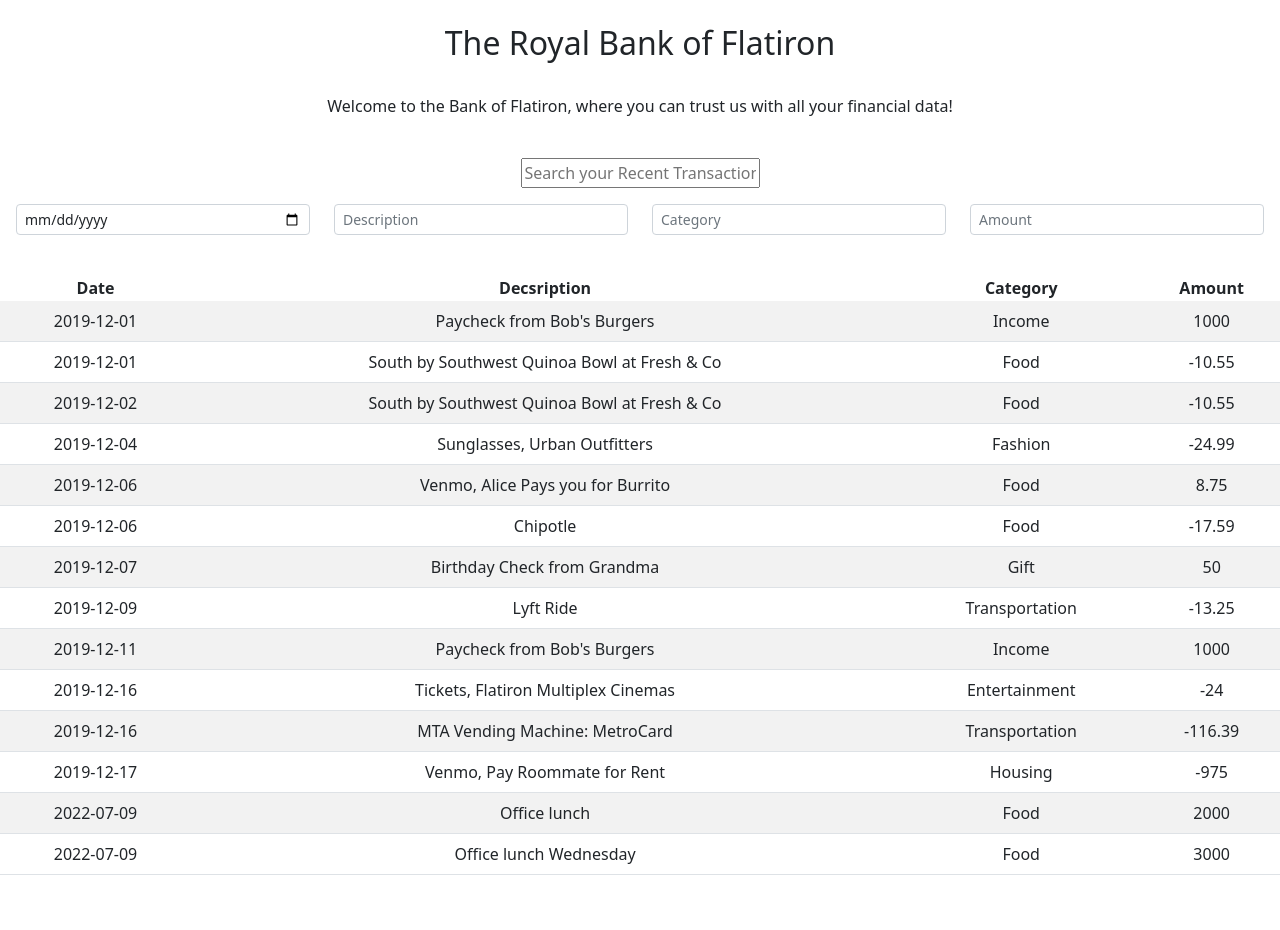
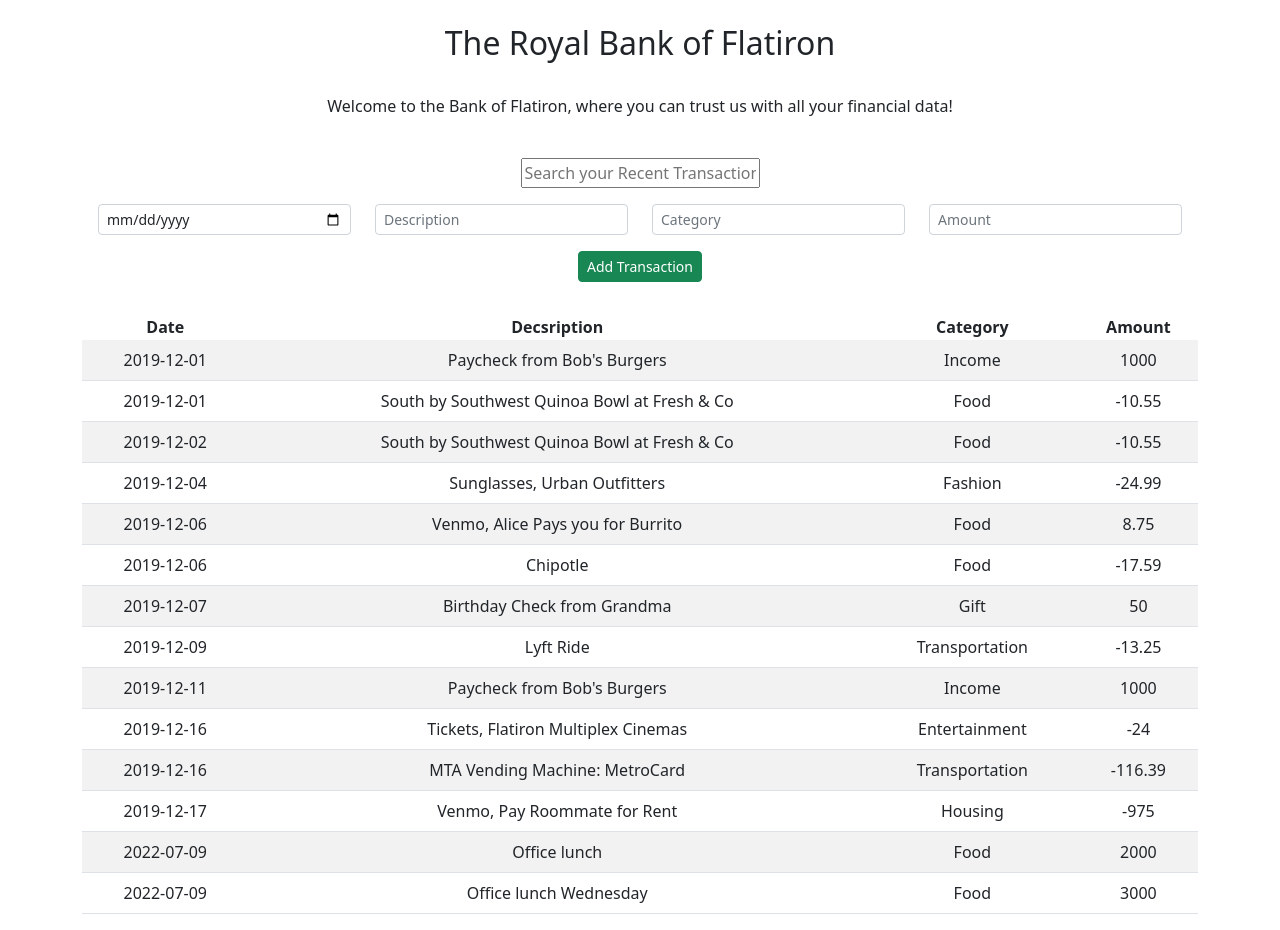
Before and after one commit to Mashaa22/bank-of-flatiron, a React (Create React App) app: page / in a window 1280 px wide. Before the commit the page ends 891 px from the top, so only its background shows below. Built offline with nearby package versions, Linux system fonts and the light colour scheme; data requests are answered from the project's data file.

Commit message:
added add transaction button

```diff
--- a/src/App.js
+++ b/src/App.js
@@ -9,7 +9,6 @@ function AccountHolder() {
       <br></br>
       <Search />
       <Form />
-      <br></br>
       <Table />
     </div>
   );
@@ -17,7 +16,7 @@ function AccountHolder() {
 
 function App() {
   return (
-    <>
+    <div className='container'>
     <br></br>
     <div className="text-center " >
             <div className="ui segment violet inverted">
@@ -27,7 +26,7 @@ function App() {
         </div>
         <AccountHolder />
       </div>
-      </>
+     </div>
   );
 }
 
--- a/src/components/Form.js
+++ b/src/components/Form.js
@@ -2,16 +2,20 @@ const Form = () => {
     return (
         <form className="row p-3">
             <div className="col-3">
-            <input class="form-control form-control-sm" type="date" placeholder="Date" aria-label=".form-control-sm example" />
+            <input className="form-control form-control-sm" type="date" placeholder="text" aria-label=".form-control-sm example" />
             </div>
             <div className="col-3">
-            <input class="form-control form-control-sm" type="text" placeholder="Description" aria-label=".form-control-sm example" />
+            <input className="form-control form-control-sm" type="text" placeholder="Description" aria-label=".form-control-sm example" />
             </div>
             <div className="col-3">
-            <input class="form-control form-control-sm" type="text" placeholder="Category" aria-label=".form-control-sm example" />
+            <input className="form-control form-control-sm" type="text" placeholder="Category" aria-label=".form-control-sm example" />
             </div>
-            <div className="col-3">
-            <input class="form-control form-control-sm" type="text" placeholder="Amount" aria-label=".form-control-sm example" />
+            <div className="col-3 ">
+            <input className="form-control form-control-sm" type="number" placeholder="Amount" aria-label=".form-control-sm example" />
+            </div>
+            <br></br>
+            <div className="mx-auto p-3">
+                <button className="btn btn-sm btn-success" type="button">Add Transaction</button>
             </div>
 
         </form>
```
